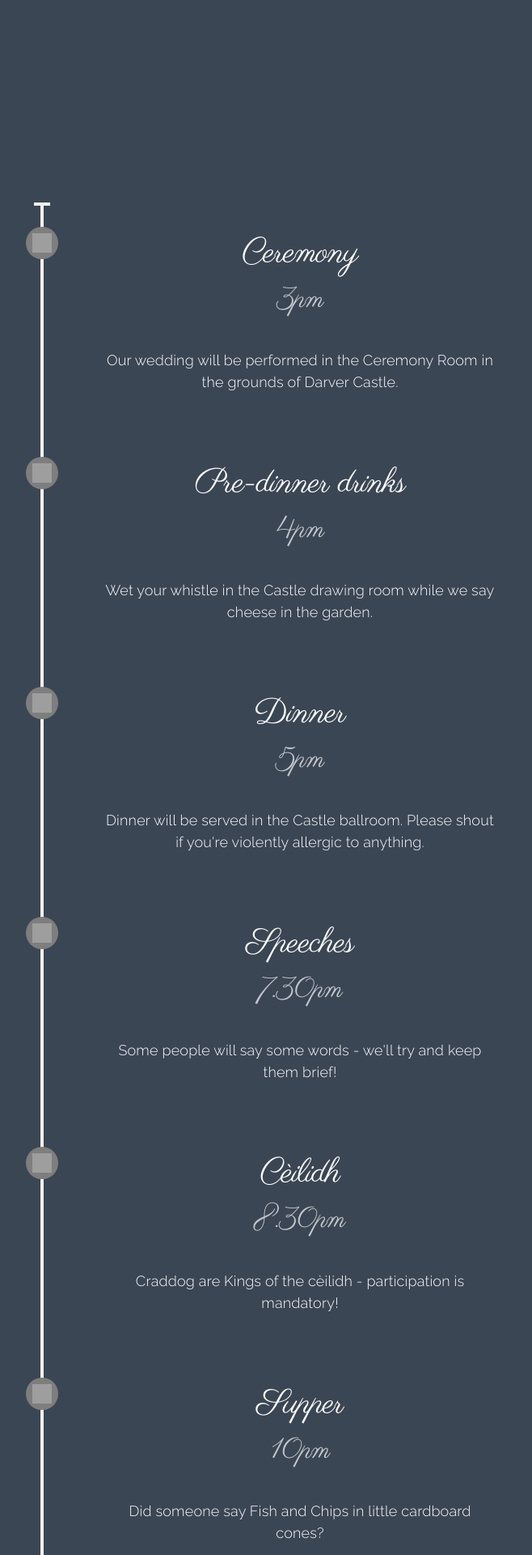
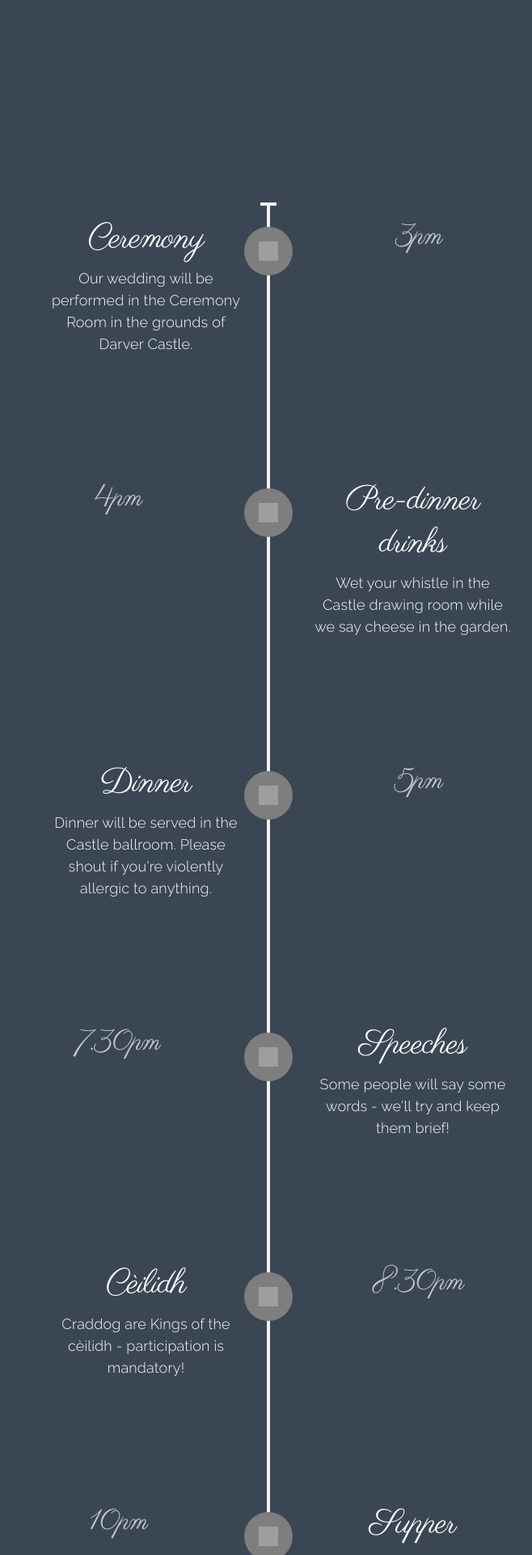
Before and after one commit to tumbleshack/wedding, a Jekyll site: the page built from index.html, in a window 1280 px wide. Shown: the part 699-2619 px from the top of the page at 81% size, without its empty margins (308-966 px from the left). Built offline with Jekyll 4.4.1, drawn with Linux system fonts in a browser that asks for light colours; comment, search, counter and statistics services are not loaded; grey boxes are pictures that could not be loaded.

Commit message:
Fix up timeline line

```diff
--- a/css/main.css
+++ b/css/main.css
@@ -1,3 +1,81 @@
+@-webkit-keyframes cd-bounce-1 {
+  0% {
+    opacity: 0;
+    -webkit-transform: scale 0.5;
+            transform: scale 0.5; }
+  60% {
+    opacity: 1;
+    -webkit-transform: scale 1.2;
+            transform: scale 1.2; }
+  100% {
+    -webkit-transform: scale 1;
+            transform: scale 1; } }
+
+@keyframes cd-bounce-1 {
+  0% {
+    opacity: 0;
+    -webkit-transform: scale 0.5;
+            transform: scale 0.5; }
+  60% {
+    opacity: 1;
+    -webkit-transform: scale 1.2;
+            transform: scale 1.2; }
+  100% {
+    -webkit-transform: scale 1;
+            transform: scale 1; } }
+
+@-webkit-keyframes cd-bounce-2 {
+  0% {
+    opacity: 0;
+    -webkit-transform: translateX(-100px);
+            transform: translateX(-100px); }
+  60% {
+    opacity: 1;
+    -webkit-transform: translateX(20px);
+            transform: translateX(20px); }
+  100% {
+    -webkit-transform: translateX(0);
+            transform: translateX(0); } }
+
+@keyframes cd-bounce-2 {
+  0% {
+    opacity: 0;
+    -webkit-transform: translateX(-100px);
+            transform: translateX(-100px); }
+  60% {
+    opacity: 1;
+    -webkit-transform: translateX(20px);
+            transform: translateX(20px); }
+  100% {
+    -webkit-transform: translateX(0);
+            transform: translateX(0); } }
+
+@-webkit-keyframes cd-bounce-2-inverse {
+  0% {
+    opacity: 0;
+    -webkit-transform: translateX(100px);
+            transform: translateX(100px); }
+  60% {
+    opacity: 1;
+    -webkit-transform: translateX(-20px);
+            transform: translateX(-20px); }
+  100% {
+    -webkit-transform: translateX(0);
+            transform: translateX(0); } }
+
+@keyframes cd-bounce-2-inverse {
+  0% {
+    opacity: 0;
+    -webkit-transform: translateX(100px);
+            transform: translateX(100px); }
+  60% {
+    opacity: 1;
+    -webkit-transform: translateX(-20px);
+            transform: translateX(-20px); }
+  100% {
+    -webkit-transform: translateX(0);
+            transform: translateX(0); } }
+
 .animated {
   -webkit-animation-fill-mode: both;
           animation-fill-mode: both;
@@ -1187,38 +1265,9 @@ body {
         .primary-nav-wrap .primary-nav__item:last-child {
           margin-right: 0; } }
 
-@-webkit-keyframes cd-bounce-1 {
-  0% {
-    opacity: 0;
-    -webkit-transform: scale 0.5;
-            transform: scale 0.5; }
-  60% {
-    opacity: 1;
-    -webkit-transform: scale 1.2;
-            transform: scale 1.2; }
-  100% {
-    -webkit-transform: scale 1;
-            transform: scale 1; } }
-
-@keyframes cd-bounce-1 {
-  0% {
-    opacity: 0;
-    -webkit-transform: scale 0.5;
-            transform: scale 0.5; }
-  60% {
-    opacity: 1;
-    -webkit-transform: scale 1.2;
-            transform: scale 1.2; }
-  100% {
-    -webkit-transform: scale 1;
-            transform: scale 1; } }
-
 .cd-container {
   margin: 10rem auto; }
 
-/* --------------------------------
-Main components
--------------------------------- */
 .cd-date {
   display: block;
   float: none;
@@ -1234,7 +1283,7 @@ Main components
     top: 0;
     left: 10px;
     background: #f0f0f0; }
-    @media screen and (min-width: calc($content-width + ($spacing-unit*2))) {
+    @media screen and (min-width: 640px) {
       .cd-container::before {
         left: 50%;
         margin-left: -10px; } }
@@ -1246,7 +1295,7 @@ Main components
     bottom: 0;
     left: 9px;
     background: #f0f0f0; }
-    @media screen and (min-width: calc($content-width + ($spacing-unit*2))) {
+    @media screen and (min-width: 640px) {
       .cd-container::after {
         left: 50%;
         margin-left: -10px; } }
@@ -1255,12 +1304,9 @@ Main components
   position: relative;
   padding: 2rem 0;
   margin: 2rem 0; }
-  @media screen and (min-width: calc($content-width + ($spacing-unit*2))) {
+  @media screen and (min-width: 640px) {
     .cd-timeline {
-      margin: 3rem 0; }
-      .cd-timeline::before {
-        left: 50%;
-        margin-left: -2px; } }
+      margin: 3rem 0; } }
   .cd-timeline::before {
     /* this is the vertical line */
     content: '';
@@ -1270,11 +1316,15 @@ Main components
     height: 100%;
     width: 4px;
     background: #f0f0f0; }
+    @media screen and (min-width: 640px) {
+      .cd-timeline::before {
+        left: 50%;
+        margin-left: -2px; } }
 
 .cd-timeline-block {
   position: relative;
   margin: 2em 1em 2em 2em; }
-  @media screen and (min-width: calc($content-width + ($spacing-unit*2))) {
+  @media screen and (min-width: 640px) {
     .cd-timeline-block {
       margin: 14rem 0; }
       .cd-timeline-block:first-child {
@@ -1295,7 +1345,7 @@ Main components
   -webkit-border-radius: 50%;
           border-radius: 50%;
   background: #7e7e7e; }
-  @media screen and (min-width: calc($content-width + ($spacing-unit*2))) {
+  @media screen and (min-width: 640px) {
     .cd-timeline-img {
       width: 60px;
       height: 60px;
@@ -1325,7 +1375,7 @@ Main components
   margin-left: 60px;
   padding: 1em 0;
   text-align: center; }
-  @media screen and (min-width: calc($content-width + ($spacing-unit*2))) {
+  @media screen and (min-width: 640px) {
     .cd-timeline-content {
       margin-left: 0;
       padding: 0 0 0 1.5em;
@@ -1363,63 +1413,11 @@ Main components
     padding: 0 0 0.8em;
     opacity: 0.7; }
 
-@media screen and (min-width: calc($content-width + ($spacing-unit*2))) {
+@media screen and (min-width: 640px) {
   /* inverse bounce effect on even content blocks */
   .cssanimations .cd-timeline-block:nth-child(even) .cd-timeline-content.bounce-in {
     -webkit-animation: cd-bounce-2-inverse 0.6s;
             animation: cd-bounce-2-inverse 0.6s; } }
-
-@-webkit-keyframes cd-bounce-2 {
-  0% {
-    opacity: 0;
-    -webkit-transform: translateX(-100px);
-            transform: translateX(-100px); }
-  60% {
-    opacity: 1;
-    -webkit-transform: translateX(20px);
-            transform: translateX(20px); }
-  100% {
-    -webkit-transform: translateX(0);
-            transform: translateX(0); } }
-
-@keyframes cd-bounce-2 {
-  0% {
-    opacity: 0;
-    -webkit-transform: translateX(-100px);
-            transform: translateX(-100px); }
-  60% {
-    opacity: 1;
-    -webkit-transform: translateX(20px);
-            transform: translateX(20px); }
-  100% {
-    -webkit-transform: translateX(0);
-            transform: translateX(0); } }
-
-@-webkit-keyframes cd-bounce-2-inverse {
-  0% {
-    opacity: 0;
-    -webkit-transform: translateX(100px);
-            transform: translateX(100px); }
-  60% {
-    opacity: 1;
-    -webkit-transform: translateX(-20px);
-            transform: translateX(-20px); }
-  100% {
-    -webkit-transform: translateX(0);
-            transform: translateX(0); } }
-
-@keyframes cd-bounce-2-inverse {
-  0% {
-    opacity: 0;
-    -webkit-transform: translateX(100px);
-            transform: translateX(100px); }
-  60% {
-    opacity: 1;
-    -webkit-transform: translateX(-20px);
-            transform: translateX(-20px); }
-  100% {
-    -webkit-transform: translateX(0);
-            transform: translateX(0); } }
 
 .hero-container {
   position: relative; }
```
Also changed, not shown: _sass/components/_timeline.scss (+12 -12 lines), 1 other file.
